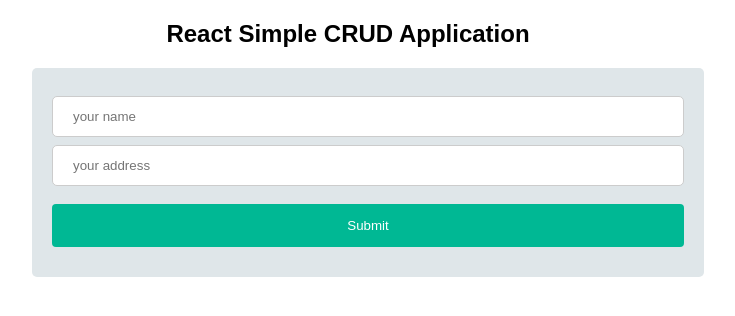
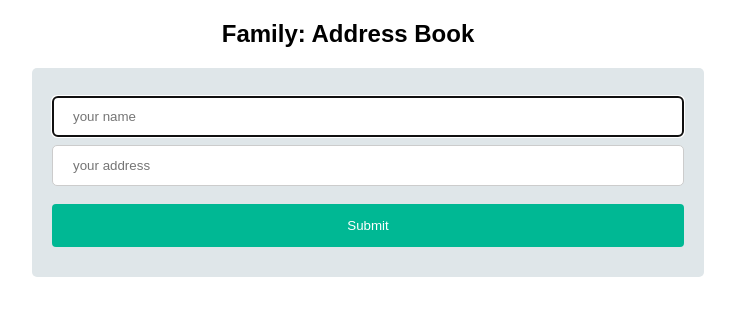
Before and after one commit to atssini23/ReactCRUDApp, a React (Create React App) app: page / in a window 1280 px wide. Shown: the top 316 px of the page, without its empty margins (292-1027 px from the left). Built offline with nearby package versions, Linux system fonts and the light colour scheme.

Commit message:
focus component

```diff
--- a/src/App.js
+++ b/src/App.js
@@ -5,7 +5,7 @@ class App extends Component {
   constructor(props) {
     super(props);
     this.state = {
-      title: "React Simple CRUD Application",
+      title: "Family: Address Book",
       act: 0,
       index: "",
       datas: []
@@ -13,7 +13,7 @@ class App extends Component {
   }
 
   componentDidMount() {
-    //this.refs.name.focus();
+    this.refs.name.focus();
   }
 
   fSubmit = (e) => {
```
